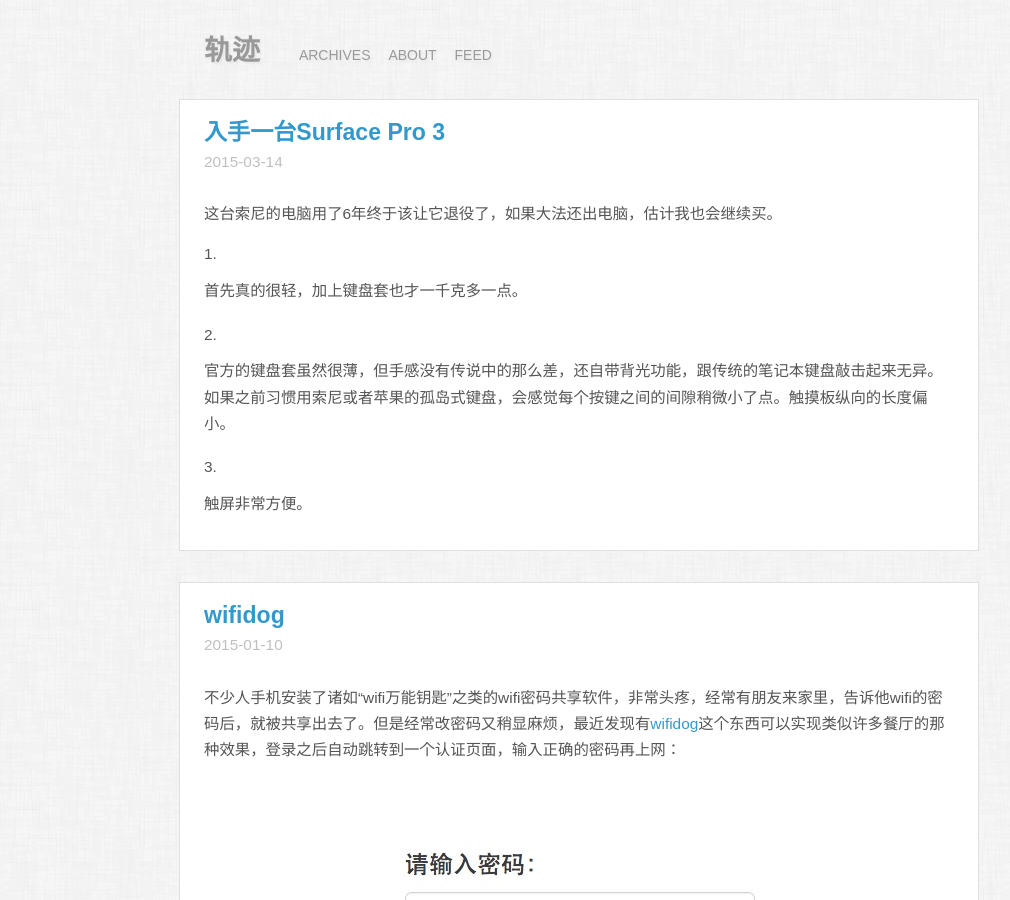
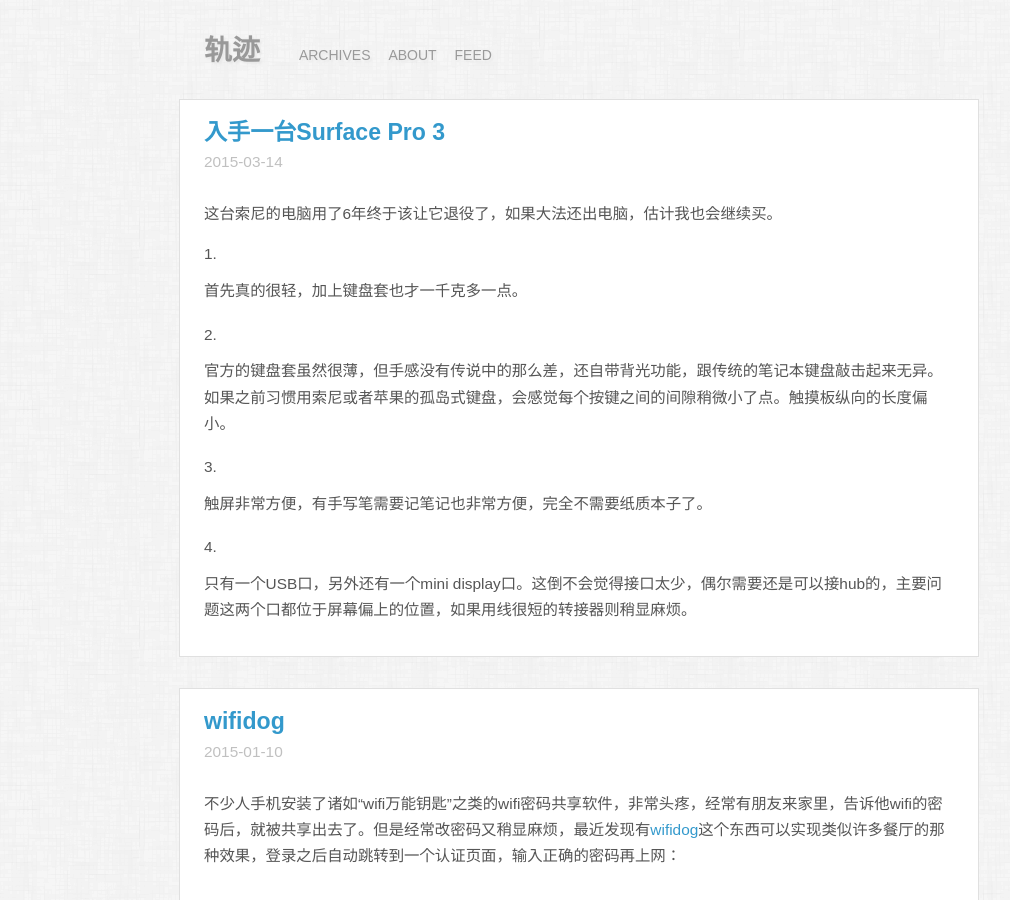
Before and after one commit to gyteng/gyteng.github.com, a Jekyll site: the page built from index.markdown, in a window 1280 px wide and 900 px high. Shown: the whole window, without its empty margins (61-1071 px from the left). Built offline with Jekyll 4.4.1, drawn with Linux system fonts in a browser that asks for light colours; some web fonts are replaced; Markdown is read by kramdown in place of the engine named in the settings.

Commit message:
surface pro 3

```diff
--- a/_posts/2015-03-14-Surface.markdown
+++ b/_posts/2015-03-14-Surface.markdown
@@ -12,4 +12,6 @@ comments: true
 
 2. 官方的键盘套虽然很薄，但手感没有传说中的那么差，还自带背光功能，跟传统的笔记本键盘敲击起来无异。如果之前习惯用索尼或者苹果的孤岛式键盘，会感觉每个按键之间的间隙稍微小了点。触摸板纵向的长度偏小。
 
-3. 触屏非常方便。
+3. 触屏非常方便，有手写笔需要记笔记也非常方便，完全不需要纸质本子了。
+
+4. 只有一个USB口，另外还有一个mini display口。这倒不会觉得接口太少，偶尔需要还是可以接hub的，主要问题这两个口都位于屏幕偏上的位置，如果用线很短的转接器则稍显麻烦。
```
